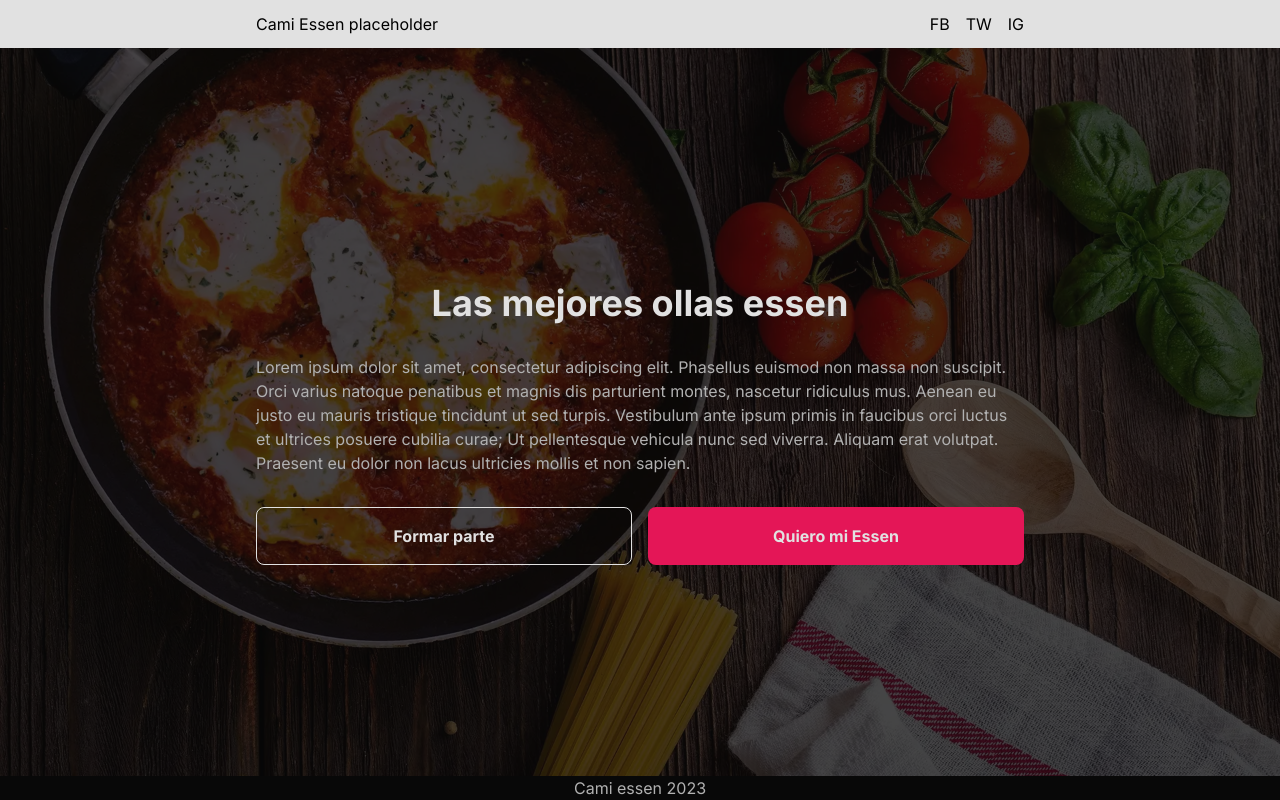
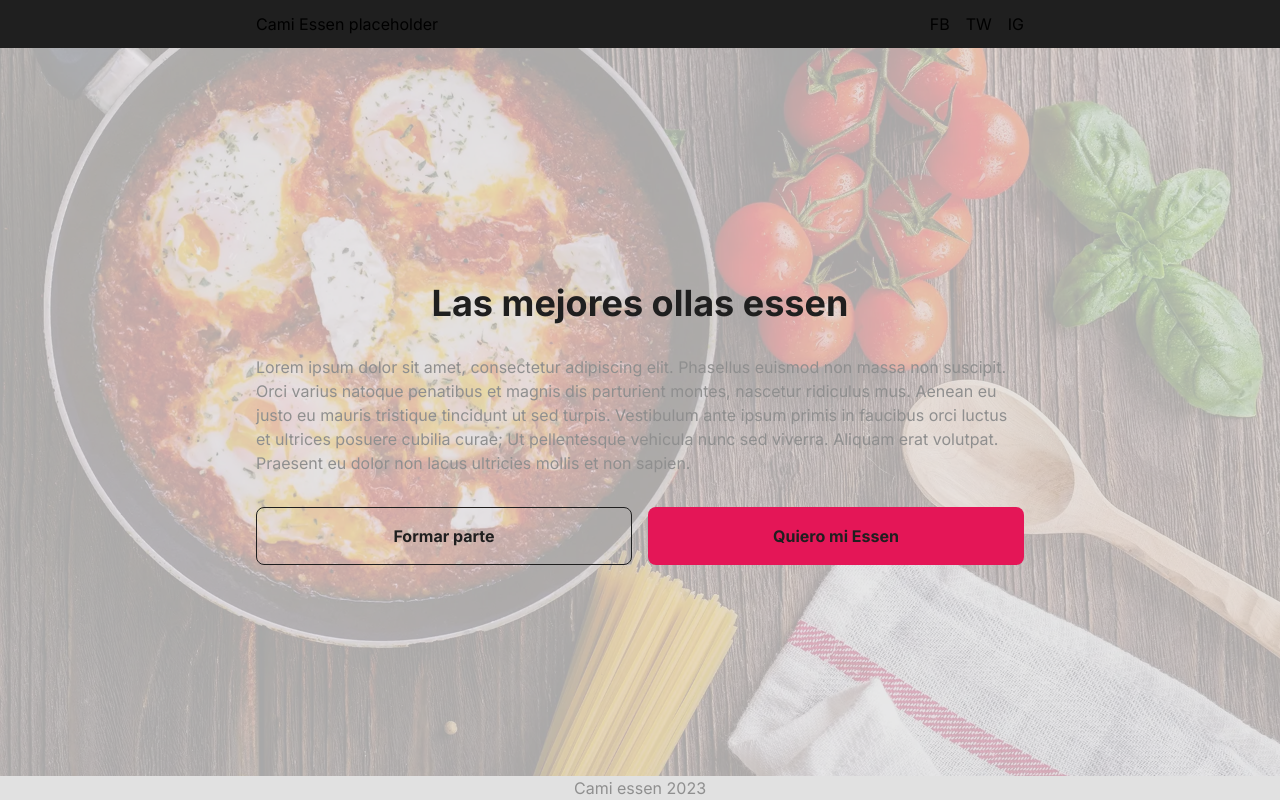
Before and after one commit to Upward-Solutions/cami-essen, a Next.js app: page / in a window 1280 px wide. Built offline with nearby package versions, Linux system fonts and the light colour scheme; no server answers.

Commit message:
Modified tailwind theme colors

```diff
--- a/tailwind.config.ts
+++ b/tailwind.config.ts
@@ -21,13 +21,15 @@ const config: Config = {
       desktop: '1024px',
     },
     colors: {
-      background: '#080808',
-      headlines: '#E1E1E1',
-      text: '#B1B1B1',
+      transparent: 'transparent',
+      background: '#E1E1E1',
+      'card-background': '#F2F2F2',
+      'card-background-hover': '#CFCFDD',
+      headlines: '#1F1F1F',
+      text: '#8F8F8F',
+      primary: '#e41657',
+      'primary-pressed': '#6F0B2B',
       'primary-hover': '#A71140',
-      'primary-pressed': '#6F0B2B',
-      transparent: 'transparent',
-      primary: '#e41657',
     },
   },
   plugins: [],
```
